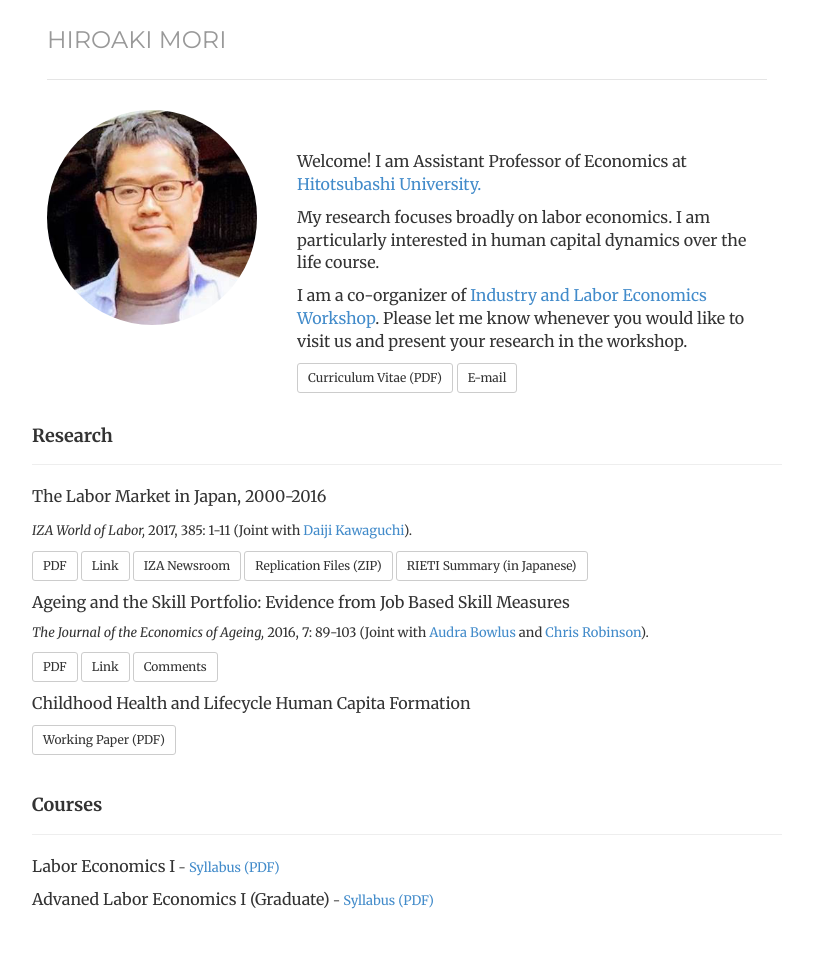
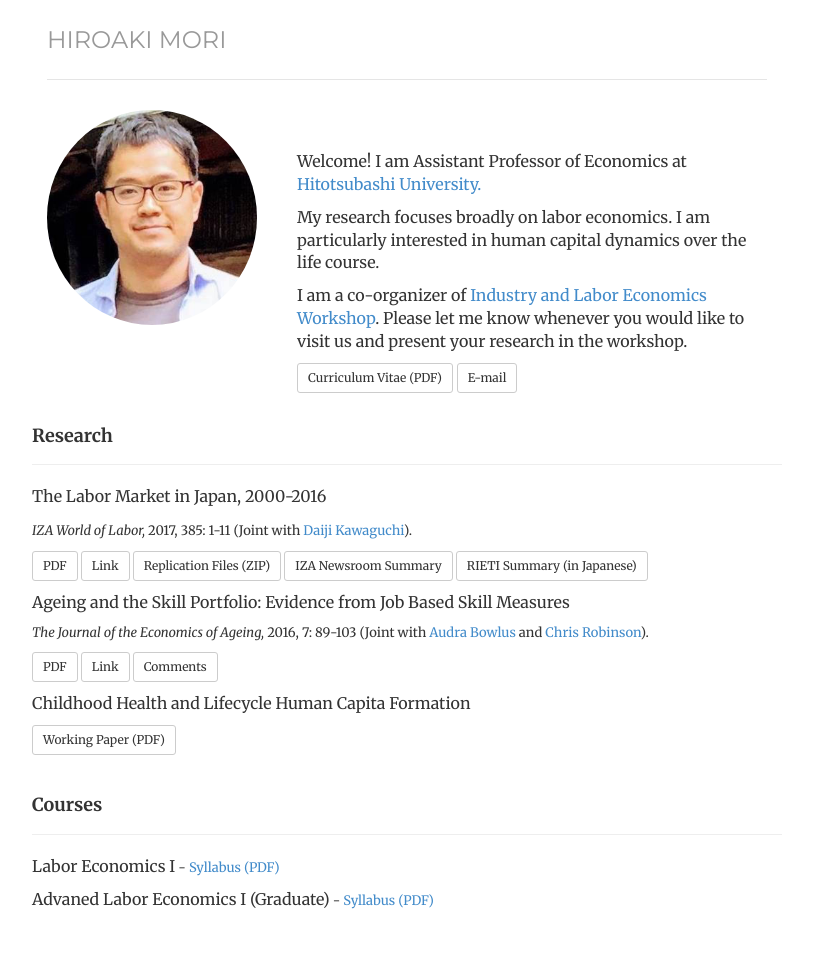
Before and after one commit to morihiroaki/morihiroaki.github.io, a Jekyll site: the page built from index.html, in a window 1280 px wide. Shown: the whole page, without its empty margins (233-1046 px from the left). Built offline with Jekyll 4.4.1, drawn with Linux system fonts in a browser that asks for light colours.

Commit message:
Update index.html

```diff
--- a/index.html
+++ b/index.html
@@ -33,8 +33,8 @@
 <p><font size="2"><i>IZA World of Labor,</i> 2017, 385: 1-11 (Joint with <a href="https://sites.google.com/site/daijikawaguchi/" target="_blank" title="Link">Daiji Kawaguchi</a>). </p>
 <p><a href="./files/Kawaguchi_Mori_2017_WoL.pdf" target="_blank" class="btn btn-default btn-sm" role="button">PDF</a>
 <a href="https://wol.iza.org/articles/the-labor-market-in-japan/long" target="_blank" class="btn btn-default btn-sm" role="button">Link</a>
-<a href="http://newsroom.iza.org/en/2017/09/28/the-labor-market-in-japan-2000-2016-a-role-model-for-aging-societies-across-the-globe/" target="_blank" class="btn btn-default btn-sm" role="button">IZA Newsroom</a>
 <a href="./files/KM17_WoL.zip" class="btn btn-default btn-sm" target="_blank" role="button">Replication Files (ZIP)</a>
+<a href="http://newsroom.iza.org/en/2017/09/28/the-labor-market-in-japan-2000-2016-a-role-model-for-aging-societies-across-the-globe/" target="_blank" class="btn btn-default btn-sm" role="button">IZA Newsroom Summary</a>
 <a href="http://www.rieti.go.jp/jp/special/from-iza/008.html" target="_blank" class="btn btn-default btn-sm" role="button">RIETI Summary (in Japanese)</a></p>
 
 <p><font size="3">Ageing and the Skill Portfolio: Evidence from Job Based Skill Measures</font></p>
```
